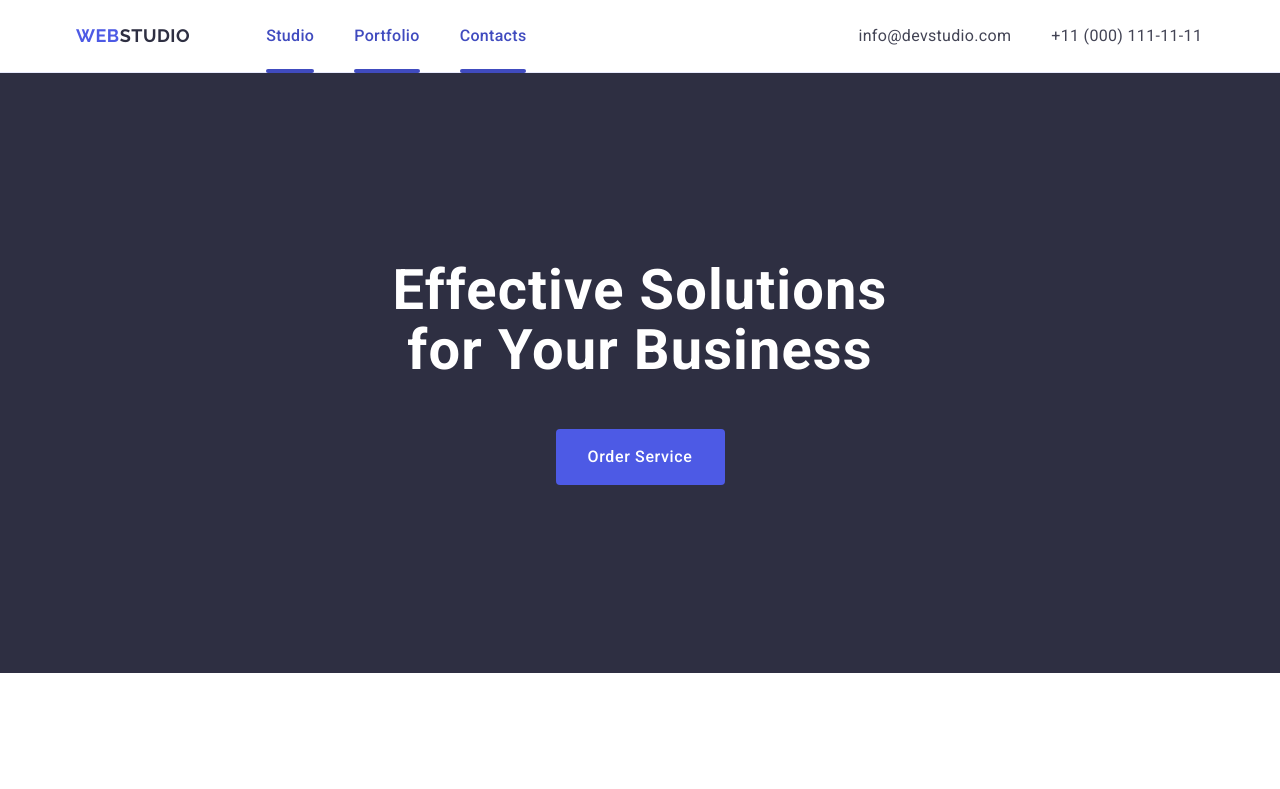
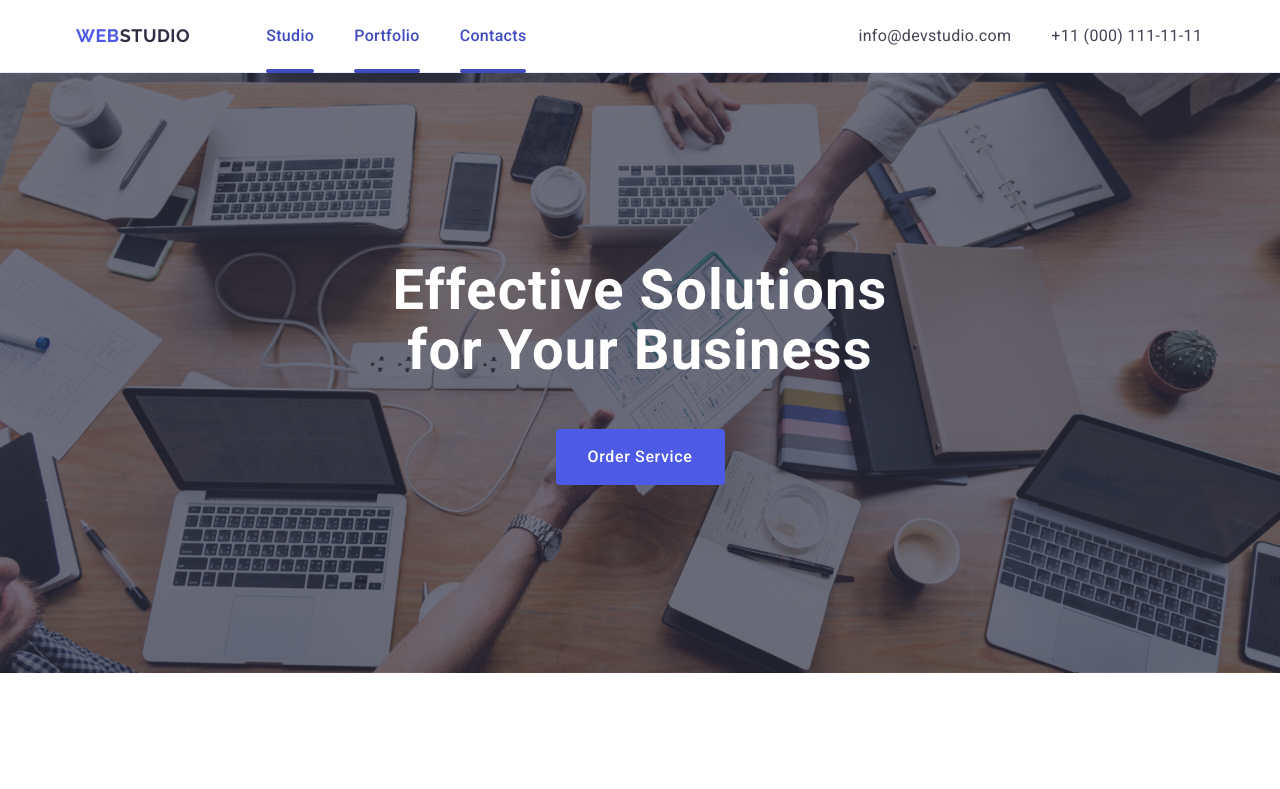
Before and after one commit to juszenpuszen/goit-markup-hw-04, a plain HTML site: page index.html in a window 1280 px wide. Shown: the top 789 px of the page. Drawn offline with nearby package versions, Linux system fonts and the light colour scheme.

Commit message:
office banner

```diff
--- a/css/styles.css
+++ b/css/styles.css
@@ -125,6 +125,16 @@ a:focus {
 .main-banner {
   background-color: var(--navy-blue);
   padding: 188px 0;
+  margin: auto;
+  background-image: linear-gradient(
+      rgba(46, 47, 66, 0.7),
+      rgba(46, 47, 66, 0.7)
+    ),
+    url(../images/people-office.jpg);
+  max-width: 1440px;
+  background-repeat: no-repeat;
+  background-position: center;
+  background-size: cover;
 }
 
 .main-title {
@@ -151,6 +161,7 @@ a:focus {
   border-radius: 4px;
   margin: 0 auto;
   margin-top: 48px;
+  transition: background-color 250ms cubic-bezier(0.4, 0, 0.2, 1);
 }
 .order-button {
   font-family: "Roboto", sans-serif;
```
Also changed, not shown: images/people-office.jpg (added).
